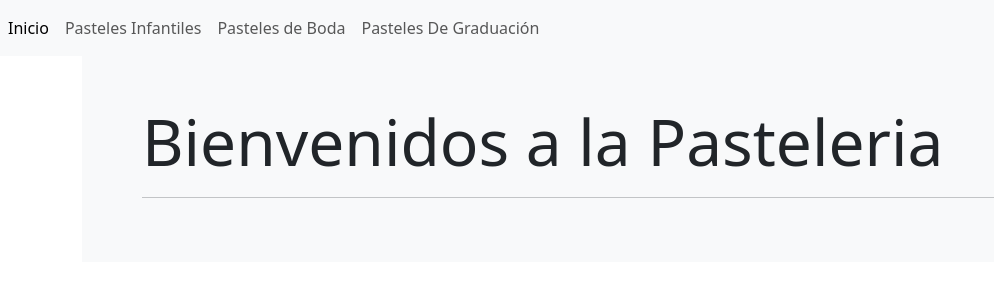
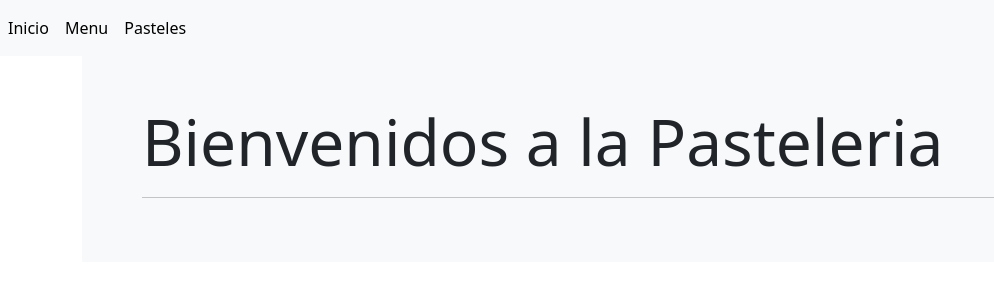
Before and after one commit to SrJaimee/UniversityProjects, a Django app: page / in a window 1280 px wide. Shown: the top 300 px of the page, without its empty margins (0-994 px from the left). Run offline with Django 5.2, Linux system fonts and the light colour scheme.

Commit message:
feat(navegacion): actualizar enlaces de navegación en la plantilla base.html

```diff
--- a/proyecto_pasteleria/pasteles/templates/base.html
+++ b/proyecto_pasteleria/pasteles/templates/base.html
@@ -24,10 +24,9 @@
         <!-- Creacion del Home o Menu / Plantilla con varias secciones-->
         <nav class="navbar navbar-expand navbar-light bg-light">
             <div class="nav navbar-nav">
-                <a class="nav-item nav-link active" href="#" aria-current="page">Inicio </a>
-                <a class="nav-item nav-link" href="#">Pasteles Infantiles</a>
-                <a class="nav-item nav-link" href="#">Pasteles de Boda</a>
-                <a class="nav-item nav-link" href="#">Pasteles De Graduación</a>
+                <a class="nav-item nav-link active" href="{% url 'inicio' %}">Inicio</a>
+                <a class="nav-item nav-link active" href="{% url 'inventario' %}">Menu</a>
+                <a class="nav-item nav-link active" href="{% url 'gestionarDatos' %}">Pasteles</a>
             </div>
         </nav>
 
```
